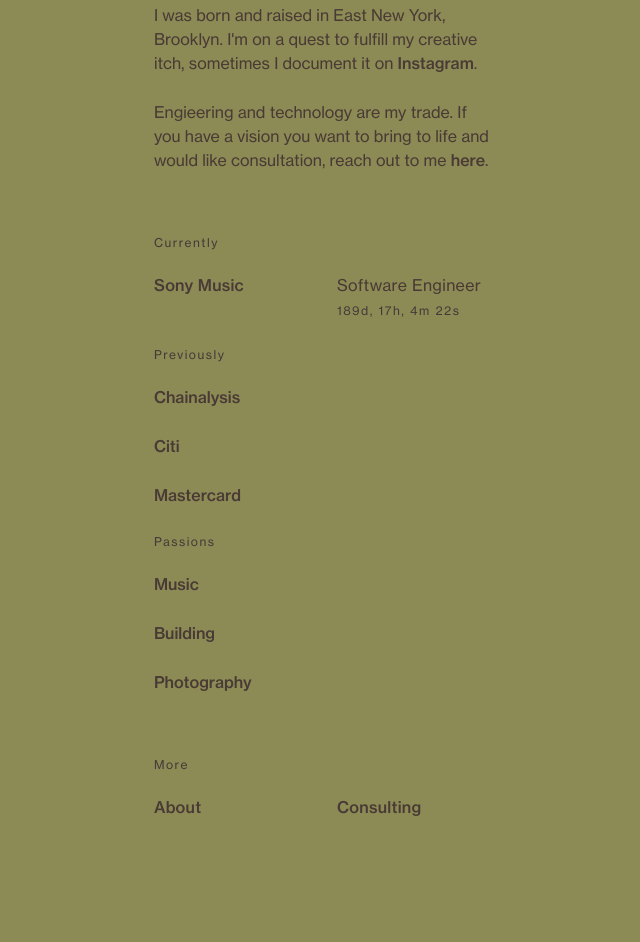
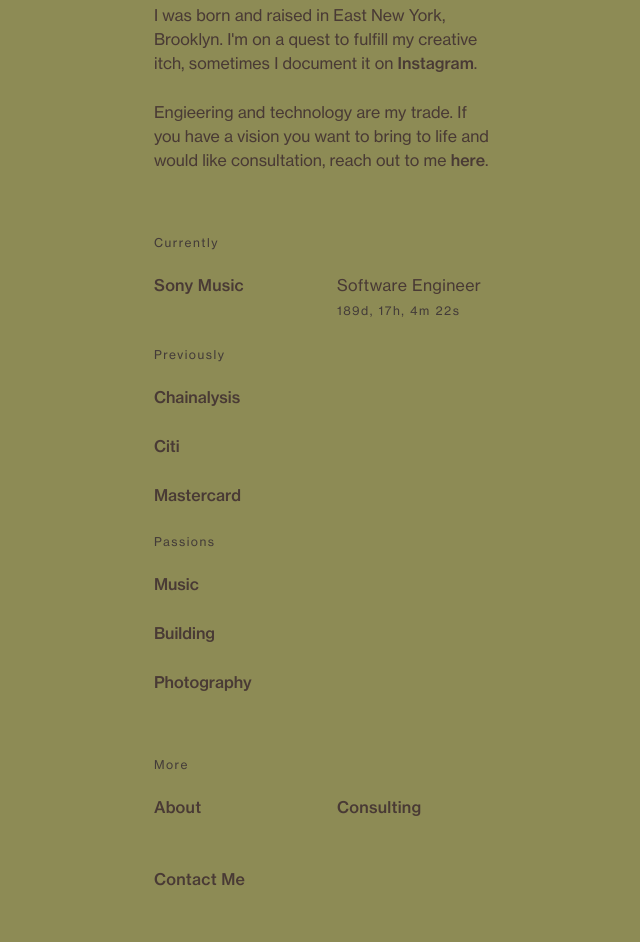
Before and after one commit to jonraysor/jonraysor.github.io, a plain HTML site: page index.html in a window 1280 px wide. Shown: the part 213-1155 px from the top of the page, without its empty margins (472-1112 px from the left). Drawn offline with nearby package versions, Linux system fonts and the light colour scheme.

```diff
--- a/index.html
+++ b/index.html
@@ -136,12 +136,14 @@
       </div>
 
       <div class="row group">
-
         <div class="three columns offset-by-six animated fadeIn three">
           <h2 class="night"><a href="#" onclick="redirectToAbout()" target="_blank" class="underline">About</a></h2>
         </div>
         <div class="three columns animated fadeIn three">
           <h2 class="night"><a href="#" onclick="redirectToConsulting()" target="_blank" class="underline">Consulting</a></h2>
+        </div>
+        <div class="three columns offset-by-six animated fadeIn three">
+          <h2 class="night"><a href="mailto:jonathan@jonraysor.com" target="_blank" class="underline">Contact Me</a></h2>
         </div>
       </div>
 
```
